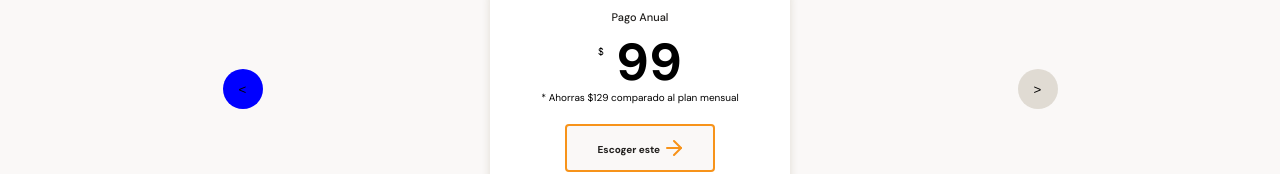
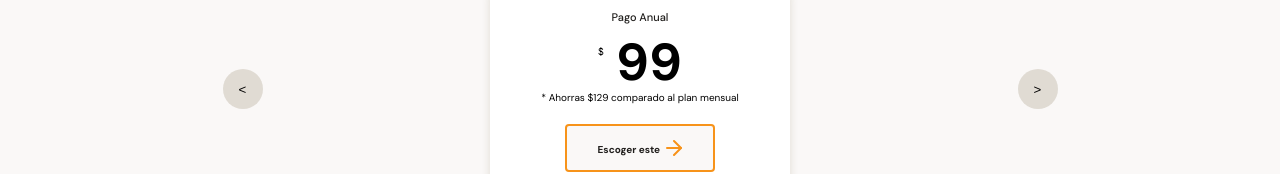
Before and after one commit to sergiolvargas95/Batabit_Frontend, a plain HTML site: page index.html in a window 1280 px wide. Shown: the part 2055-2229 px from the top of the page. Drawn offline with Linux system fonts and the light colour scheme; no server answers.

Commit message:
cambio de colores

```diff
--- a/css/tablet.css
+++ b/css/tablet.css
@@ -22,7 +22,3 @@ div .carousel_actions {
     height: 100%;
     width: 100%;
 }
-
-.carousel__button--prev {
-    background-color: blue;
-}
```
